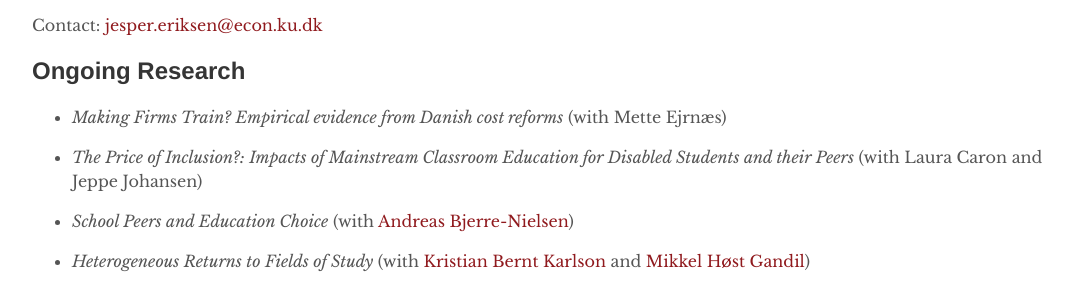
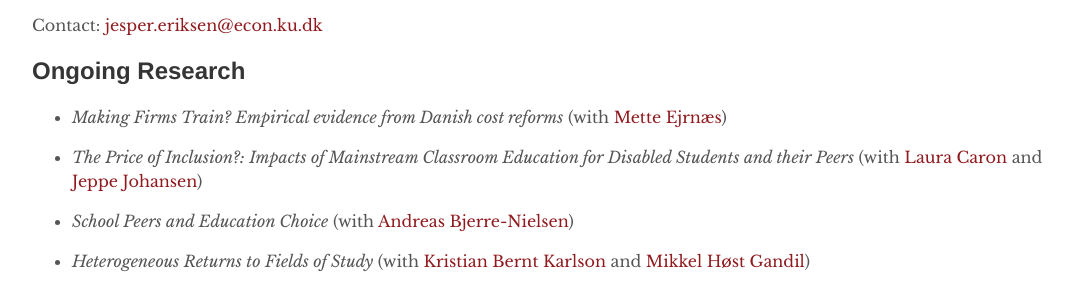
Before and after one commit to EriksenJ/EriksenJ.github.io, a Jekyll site: the page built from index.md, in a window 1280 px wide. Shown: the part 368-659 px from the top of the page, without its empty margins (96-1183 px from the left). Built offline with Jekyll 4.4.1, drawn with Linux system fonts in a browser that asks for light colours; part of the change alters nothing that is shown.

Commit message:
update projects

```diff
--- a/index.md
+++ b/index.md
@@ -14,9 +14,9 @@ Contact: [jesper.eriksen@econ.ku.dk](mailto:jesper.eriksen@econ.ku.dk)
 
 ## Ongoing Research
 
-- *Making Firms Train? Empirical evidence from Danish cost reforms* (with Mette Ejrnæs)
+- *Making Firms Train? Empirical evidence from Danish cost reforms* (with [Mette Ejrnæs](https://forskning.ku.dk/soeg/result/profil/?id=5004))
 
-- *The Price of Inclusion?: Impacts of Mainstream Classroom Education for Disabled Students and their Peers* (with Laura Caron and Jeppe Johansen)
+- *The Price of Inclusion?: Impacts of Mainstream Classroom Education for Disabled Students and their Peers* (with [Laura Caron](https://laurakcaron.github.io/) and [Jeppe Johansen](https://dk.linkedin.com/in/jeppe-s%C3%B8ndergaard-johansen))
 
 - *School Peers and Education Choice* (with [Andreas Bjerre-Nielsen](https://bjerre-nielsen.me/))
 
```
